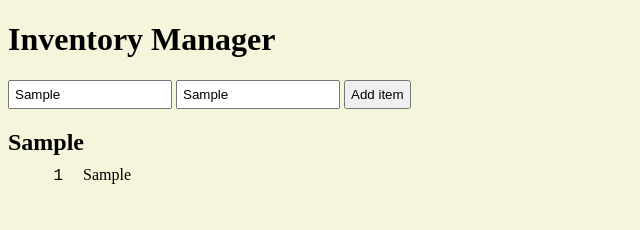
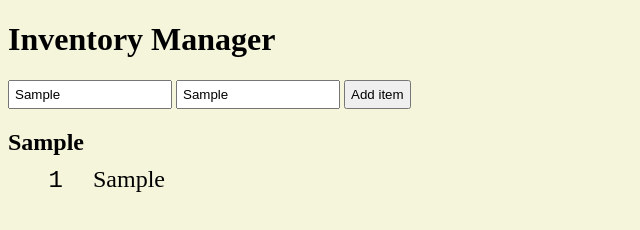
Before and after one commit to mrcodeswildride/inventory-manager, a plain HTML site: page index.html in a window 1280 px wide. Both pictures are taken after typing "Sample", "Sample" into the empty fields and a click on the button "Add item". Shown: the full height of the page, 0-640 px from the left. Drawn offline with Linux system fonts and the light colour scheme.

Commit message:
es6 update

```diff
--- a/index.html
+++ b/index.html
@@ -2,21 +2,22 @@
 <html>
 
 <head>
-    <title>Inventory Manager</title>
-    <meta name="viewport" content="width=device-width, initial-scale=0.75">
-    <link rel="stylesheet" href="stylesheet.css">
+	<title>Inventory Manager</title>
+	<meta name="viewport" content="width=device-width, initial-scale=0.8">
+	<link href="style.css" rel="stylesheet">
+	<script src="script.js" defer>
+
+	</script>
 </head>
 
 <body>
-    <h1>Inventory Manager</h1>
+	<h1>Inventory Manager</h1>
 
-    <input id="item" type="text" placeholder="item" />
-    <input id="category" type="text" placeholder="category" />
-    <button id="addItem">Add item</button>
+	<input type="text" placeholder="item" id="item">
+  <input type="text" placeholder="category" id="category">
+  <button id="addButton">Add item</button>
 
-    <div id="categories"></div>
-
-    <script src="script.js"></script>
+  <div id="inventory"></div>
 </body>
 
 </html>
--- a/script.js
+++ b/script.js
@@ -1,56 +1,56 @@
-var itemInput = document.getElementById("item");
-var categoryInput = document.getElementById("category");
-var addItemButton = document.getElementById("addItem");
-var categoriesDiv = document.getElementById("categories");
+let item = document.getElementById(`item`)
+let category = document.getElementById(`category`)
+let addButton = document.getElementById(`addButton`)
+let inventory = document.getElementById(`inventory`)
 
-var categories = {};
+let categories = {}
 
-addItemButton.addEventListener("click", addItem);
+addButton.addEventListener(`click`, addItem)
 
 function addItem() {
-    var itemName = itemInput.value.trim();
-    var categoryName = categoryInput.value.trim();
+  let itemName = item.value.trim()
+  let categoryName = category.value.trim()
 
-    if (itemName != "" && categoryName != "") {
-        if (categories[categoryName] == undefined) {
-            categories[categoryName] = {};
-        }
+  if (itemName != `` && categoryName != ``) {
+    if (categories[categoryName] == null) {
+      categories[categoryName] = {}
+    }
 
-        if (categories[categoryName][itemName] == undefined) {
-            categories[categoryName][itemName] = 0;
-        }
+    if (categories[categoryName][itemName] == null) {
+      categories[categoryName][itemName] = 0
+    }
 
-        categories[categoryName][itemName]++;
+    categories[categoryName][itemName]++
 
-        categoriesDiv.innerHTML = "";
-        showCategories();
-    }
+    inventory.innerHTML = ``
+    showCategories()
+  }
 }
 
 function showCategories() {
-    for (var categoryName in categories) {
-        var categoryHeading = document.createElement("h2");
-        categoryHeading.innerHTML = categoryName;
-        categoriesDiv.appendChild(categoryHeading);
+  for (let categoryName in categories) {
+    let categoryHeading = document.createElement(`h2`)
+    categoryHeading.innerHTML = categoryName
+    inventory.appendChild(categoryHeading)
 
-        showItems(categories[categoryName]);
-    }
+    showItems(categories[categoryName])
+  }
 }
 
 function showItems(items) {
-    for (var itemName in items) {
-        var itemDiv = document.createElement("div");
-        itemDiv.classList.add("item");
-        categoriesDiv.appendChild(itemDiv);
+  for (let itemName in items) {
+    let itemDiv = document.createElement(`div`)
+    itemDiv.classList.add(`item`)
+    inventory.appendChild(itemDiv)
 
-        var itemCountDiv = document.createElement("div");
-        itemCountDiv.classList.add("itemCount");
-        itemCountDiv.innerHTML = items[itemName];
-        itemDiv.appendChild(itemCountDiv);
+    let itemCountDiv = document.createElement(`div`)
+    itemCountDiv.classList.add(`itemCount`)
+    itemCountDiv.innerHTML = items[itemName]
+    itemDiv.appendChild(itemCountDiv)
 
-        var itemNameDiv = document.createElement("div");
-        itemNameDiv.classList.add("itemName");
-        itemNameDiv.innerHTML = itemName;
-        itemDiv.appendChild(itemNameDiv);
-    }
+    let itemNameDiv = document.createElement(`div`)
+    itemNameDiv.classList.add(`itemName`)
+    itemNameDiv.innerHTML = itemName
+    itemDiv.appendChild(itemNameDiv)
+  }
 }
--- /dev/null
+++ b/style.css
@@ -0,0 +1,33 @@
+body {
+  background-color: beige;
+}
+
+input,
+button {
+  padding: 5px;
+}
+
+input {
+  width: 150px;
+}
+
+h2 {
+  margin-bottom: 10px;
+}
+
+.item {
+  font-size: 24px;
+  margin: 5px 0 5px 15px;
+}
+
+.itemCount,
+.itemName {
+  display: inline-block;
+}
+
+.itemCount {
+  width: 40px;
+  font-family: "Courier New", Courier, monospace;
+  text-align: right;
+  margin-right: 30px;
+}
--- a/stylesheet.css
+++ /dev/null
@@ -1,32 +0,0 @@
-body {
-    background-color: beige;
-}
-
-input,
-button {
-    padding: 5px;
-}
-
-input {
-    width: 150px;
-}
-
-h2 {
-    margin-bottom: 10px;
-}
-
-.item {
-    margin: 5px 0px 5px 15px;
-}
-
-.itemCount,
-.itemName {
-    display: inline-block;
-}
-
-.itemCount {
-    width: 40px;
-    font-family: "Courier New", Courier, monospace;
-    text-align: right;
-    margin-right: 20px;
-}
```
Also changed, not shown: 1 other file.
